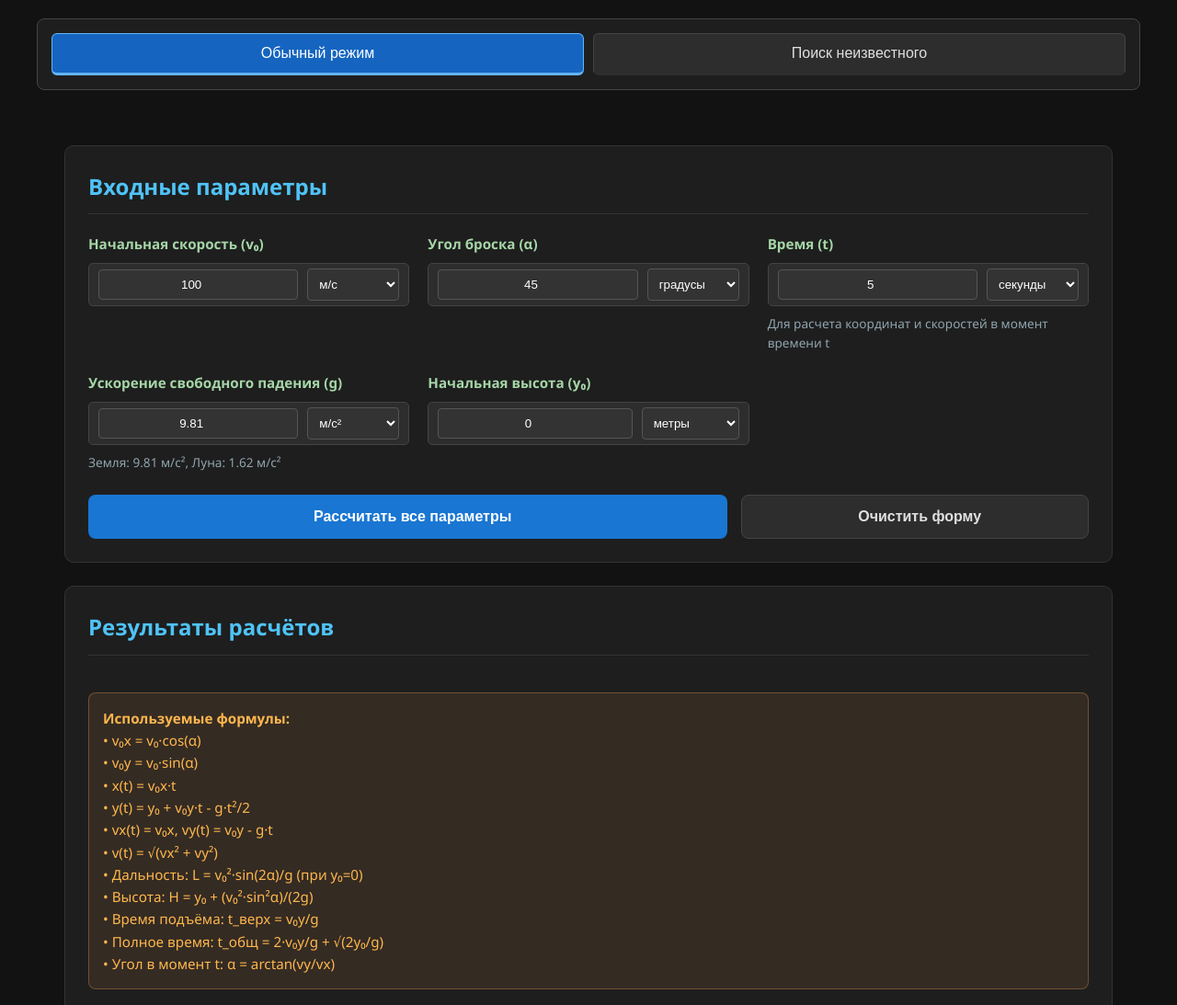
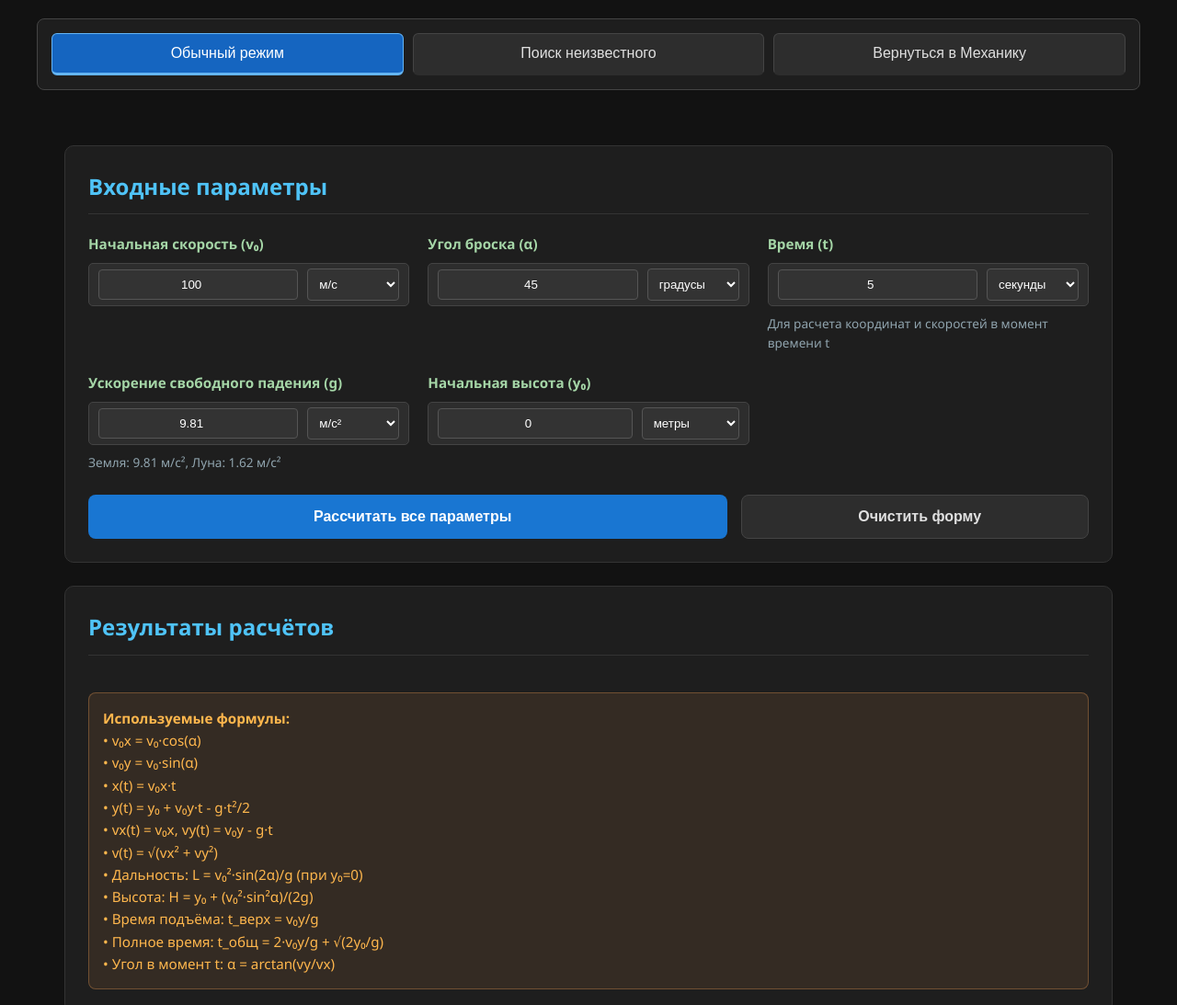
Before and after one commit to AlexeyRF/svagalator.github.io, a plain HTML site: page ballistics.html in a window 1280 px wide. Shown: the top 1093 px of the page at 92% size. Drawn offline with Linux system fonts and the light colour scheme.

Commit message:
Update ballistics.html

```diff
--- a/ballistics.html
+++ b/ballistics.html
@@ -290,6 +290,8 @@
         <button class="mode-btn" onclick="switchMode('inverse')">
             <i class="fas fa-search"></i>Поиск неизвестного
         </button>
+<button class="mode-btn" onclick="window.location.href='index.html'">Вернуться в Механику</button>
+
     </div>
 
     <div id="standard-mode" class="mode-content active">
```
